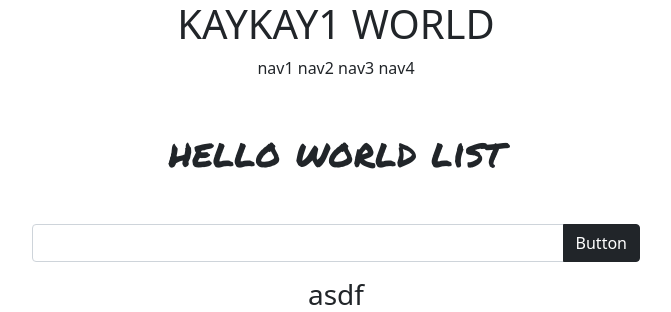
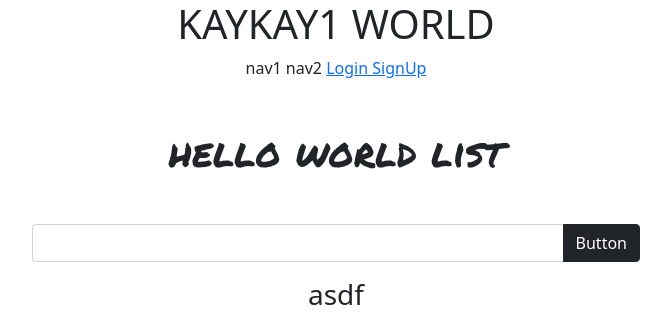
Before and after one commit to sthax17/kay1, a Django app: page /accounts/hello_world/ in a window 1280 px wide. Shown: the top 312 px of the page, without its empty margins (304-975 px from the left). Run offline with Django 3.2, Linux system fonts and the light colour scheme; data comes from the database, SQL or seed files in the repository; parts of the project's set-up code (start-up, migrations or seed data) failed here and were passed over.

Commit message:
07/13 commit

```diff
--- a/accountapp/urls.py
+++ b/accountapp/urls.py
@@ -1,10 +1,17 @@
+from django.contrib.auth.views import LoginView, LogoutView
 from django.urls import path
 from django.urls import path
 
-from accountapp.views import hello_world
+from accountapp.views import hello_world, AccountCreateView
 
 app_name = 'accountapp'
 
 urlpatterns = [
-    path('hello_world/', hello_world, name='hello_world')
+    path('hello_world/', hello_world, name='hello_world'),
+
+    path('login/', LoginView.as_view(template_name='accountapp/login.html'),
+         name='login'),
+    path('logout/', LogoutView.as_view(), name='logout'),
+
+    path('create/', AccountCreateView.as_view(), name='create')
 ]
--- a/kay1/settings.py
+++ b/kay1/settings.py
@@ -13,6 +13,9 @@ https://docs.djangoproject.com/en/3.2/ref/settings/
 from pathlib import Path
 
 import os, environ
+
+from django.urls import reverse_lazy
+
 env = environ.Env(
     # set casting, default value
     DEBUG=(bool, False)
@@ -140,3 +143,6 @@ STATICFILES_DIRS = [
 # https://docs.djangoproject.com/en/3.2/ref/settings/#default-auto-field
 
 DEFAULT_AUTO_FIELD = 'django.db.models.BigAutoField'
+
+LOGIN_REDIRECT_URL = reverse_lazy('accountapp:hello_world')
+LOGOUT_REDIRECT_URL = reverse_lazy('accountapp:login')
--- a/templates/header.html
+++ b/templates/header.html
@@ -7,8 +7,16 @@
     <div class="pargmatic_header_button">
         <span>nav1</span>
         <span>nav2</span>
-        <span>nav3</span>
-        <span>nav4</span>
+        <span>
+            <a href="{% url 'accountapp:login' %}">
+                Login
+            </a>
+        </span>
+        <span>
+            <a href="{% url 'accountapp:create' %}">
+                SignUp
+            </a>
+        </span>
     </div>
 
 </div>
```
Also changed, not shown: accountapp/views.py (+10 -8 lines).
